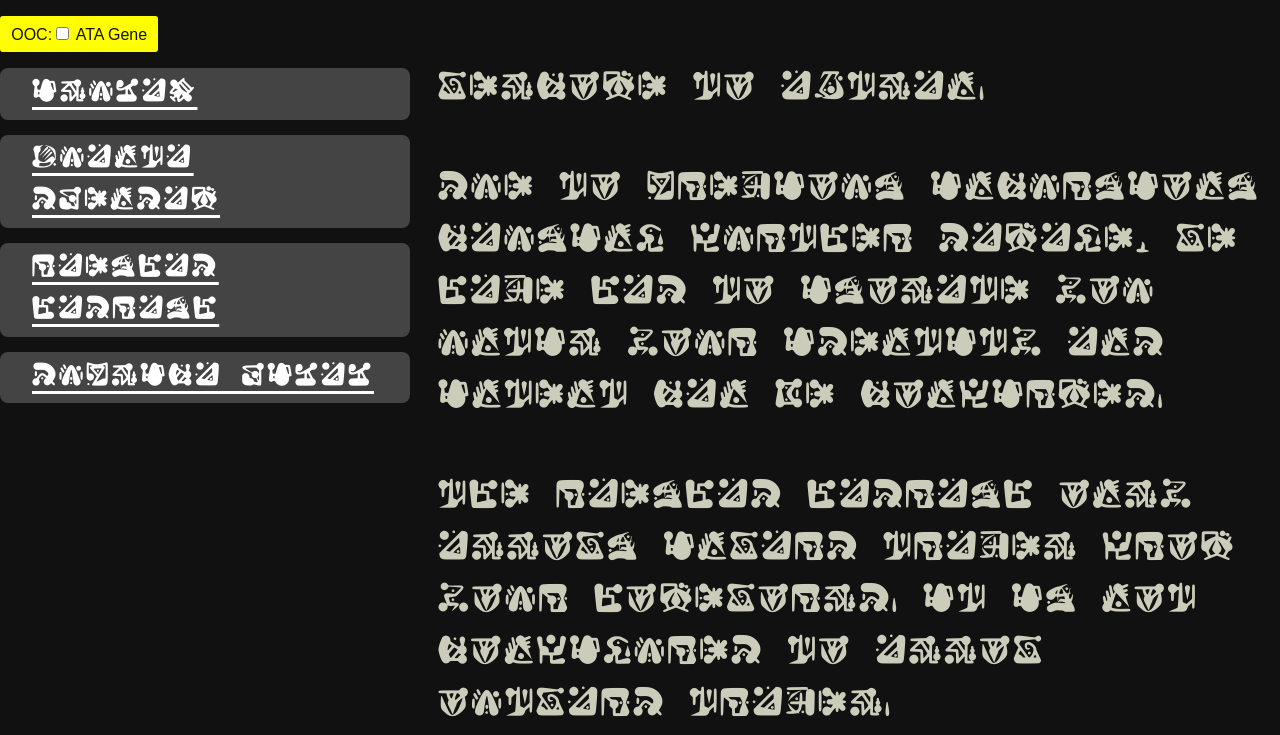
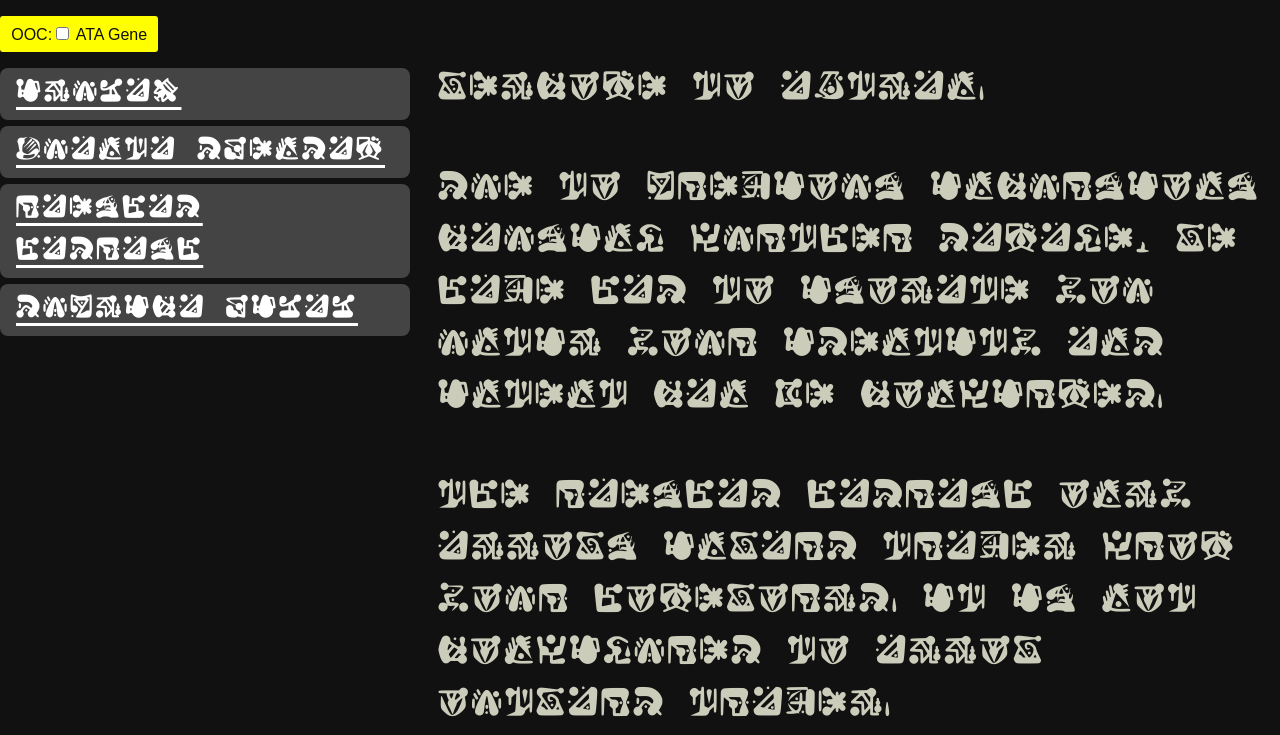
Before and after one commit to indefinitedevil/aztlan-console, a PHP site: page / in a window 1280 px wide. Shown: the top 735 px of the page. Run offline with PHP 8.4, Linux system fonts and the light colour scheme.

Commit message:
adjustments

```diff
--- a/header.php
+++ b/header.php
@@ -18,7 +18,7 @@ function translate($item) {
 function stargate() {
 	translate([
 		'kreoleac' => 'Raeshad Hadrash',
-		'ancient' => 'Stargate',
+		'ancient' => 'Astria Portia',
 		'latin' => 'Chappa\'ai',
 	]);
 }
--- a/style.css
+++ b/style.css
@@ -132,7 +132,7 @@ body {
 	overflow-y: auto;
 }
 .menu ul li {
-	margin-bottom: 15px;
+	margin-bottom: 0.4rem;
 	list-style: none;
 }
 .menu ul li * {
@@ -141,7 +141,7 @@ body {
 .menu ul li a {
 	background-color: #444;
 	border-radius: 0.5rem;
-	padding: 0.3rem 2rem;
+	padding: 0.3rem 1rem;
 	display: block;
 }
 .scroll {
```
